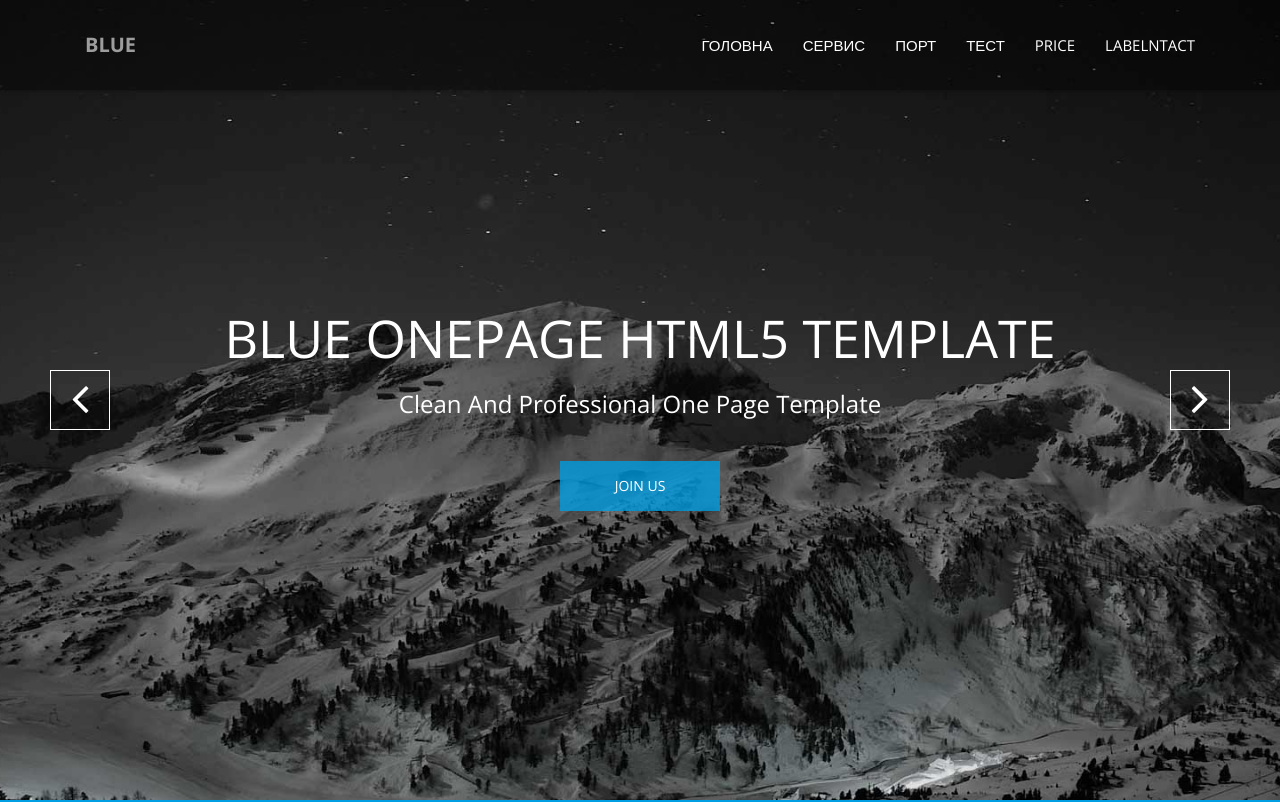
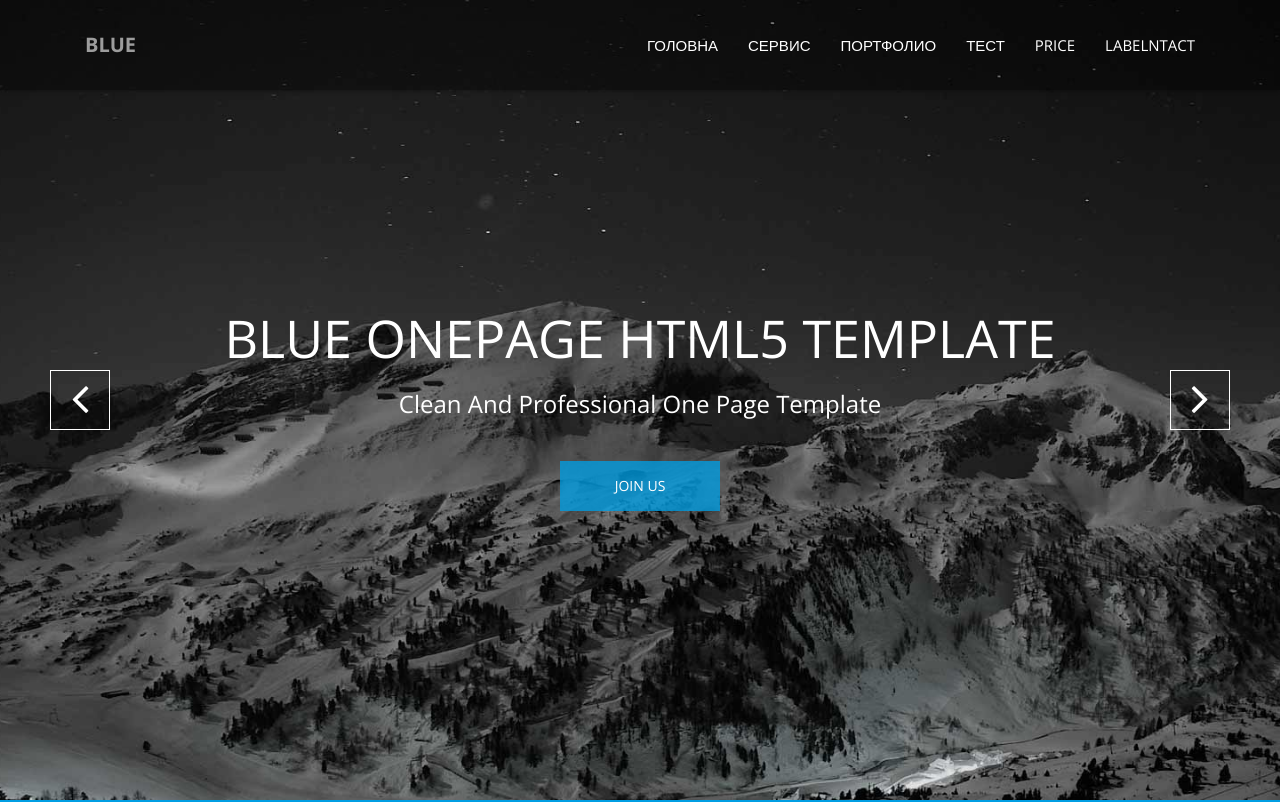
Before and after one commit to Andriyfk13/Andriyfk13.github.io, a plain HTML site: page Theme/index.html in a window 1280 px wide. Shown: the top 802 px of the page. Drawn offline with nearby package versions, Linux system fonts and the light colour scheme; some packages are replaced by stand-ins of ours.

Commit message:
Update index.html

```diff
--- a/Theme/index.html
+++ b/Theme/index.html
@@ -79,7 +79,7 @@
                     <ul id="nav" class="nav navbar-nav">
                         <li><a href="#body">Головна</a></li>
                         <li><a href="#service">сервис</a></li>
-                        <li><a href="#portfolio">порт</a></li>
+                        <li><a href="#portfolio">ПОРТФОЛИО</a></li>
                         <li><a href="#testimonials">тест</a></li>
                         <li><a href="#price">price</a></li>
                         <li><a href="#contact">labelntact</a></li>
```
